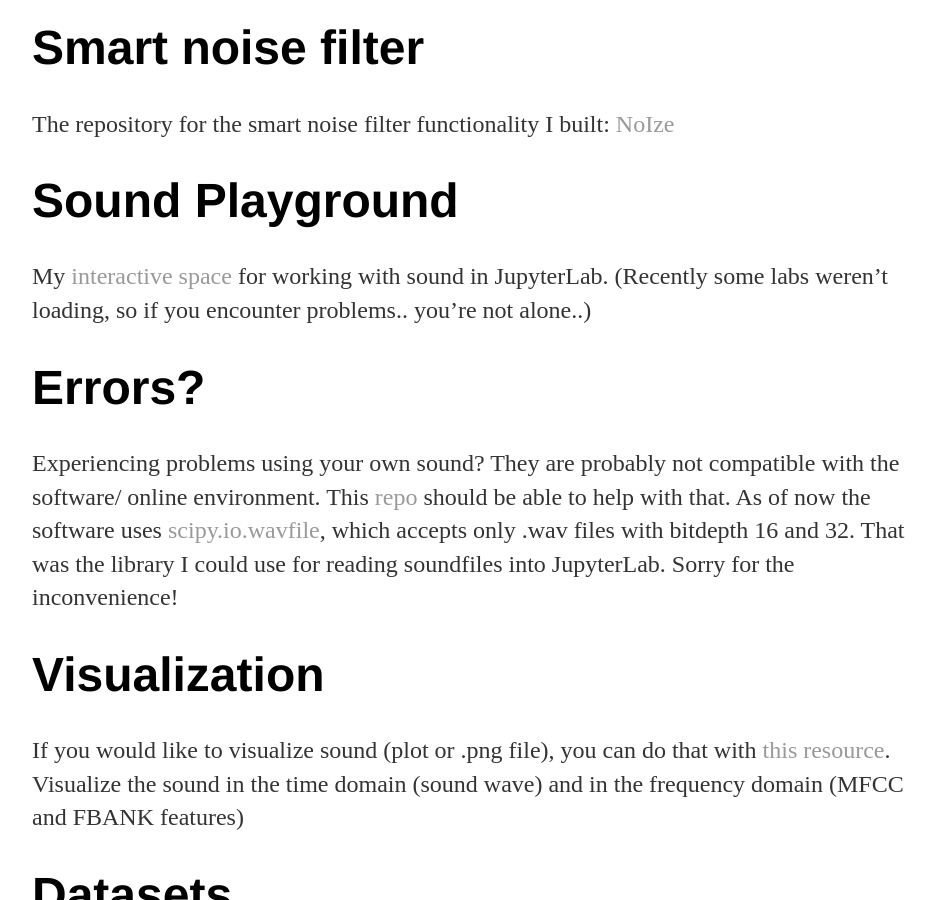
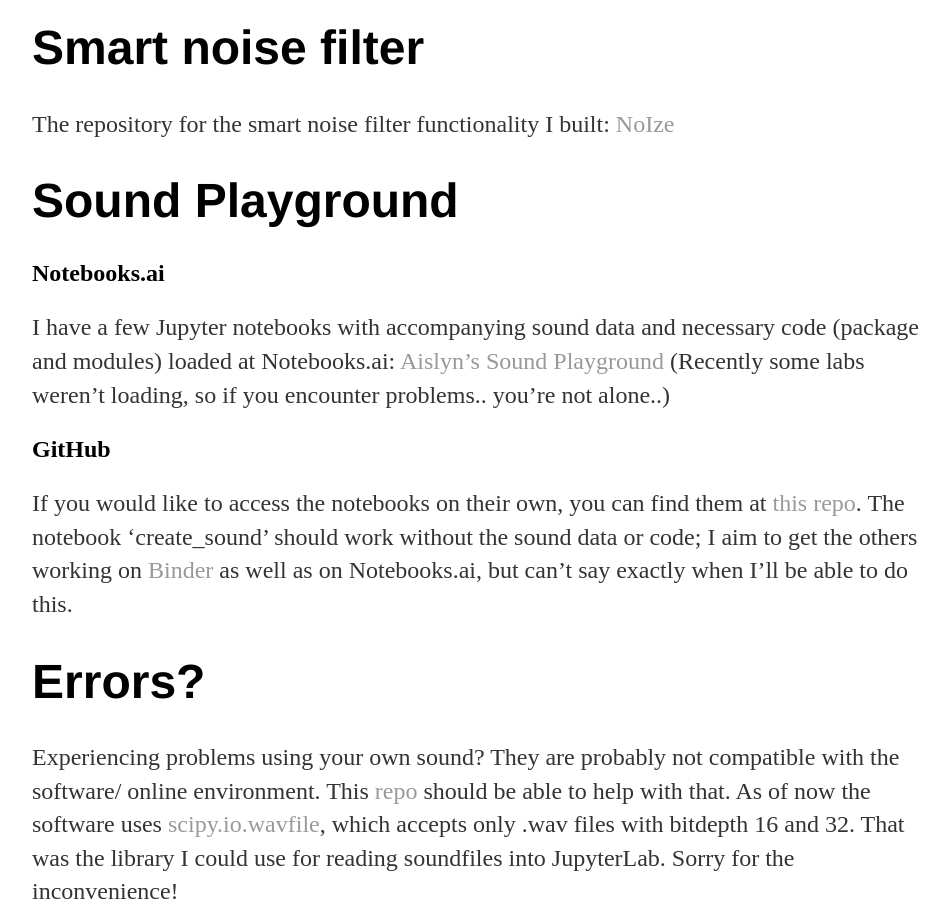
Before and after one commit to a-n-rose/a-n-rose.github.io, a Jekyll site: the page built from _posts/2019-10-04-Talk-Resources-PyCon-PyData-Berlin-2019.md, in a window 1280 px wide and 900 px high, scrolled down 444 px. Shown: the whole window, without its empty margins (160-1109 px from the left). Built offline with Jekyll 4.4.1, drawn with Linux system fonts in a browser that asks for light colours.

Commit message:
added link to notebooks on GitHub

```diff
--- a/_posts/2019-10-04-Talk-Resources-PyCon-PyData-Berlin-2019.md
+++ b/_posts/2019-10-04-Talk-Resources-PyCon-PyData-Berlin-2019.md
@@ -14,7 +14,13 @@
 
 # Sound Playground
 
-My <a href="https://notebooks.ai/a-n-rose">interactive space</a> for working with sound in JupyterLab. (Recently some labs weren't loading, so if you encounter problems.. you're not alone..)
+## Notebooks.ai
+
+I have a few Jupyter notebooks with accompanying sound data and necessary code (package and modules) loaded at Notebooks.ai: <a href="https://notebooks.ai/a-n-rose">Aislyn's Sound Playground</a> (Recently some labs weren't loading, so if you encounter problems.. you're not alone..)
+
+## GitHub
+
+If you would like to access the notebooks on their own, you can find them at <a href="https://github.com/a-n-rose/experiment-with-sound-in-Python-filtering-and-deep-learning">this repo</a>. The notebook 'create_sound' should work without the sound data or code; I aim to get the others working on <a href="https://hub.gke.mybinder.org/user/a-n-rose-experi-d-deep-learning-l9fqpls1/tree">Binder</a> as well as on Notebooks.ai, but can't say exactly when I'll be able to do this.
 
 # Errors?
 
```
